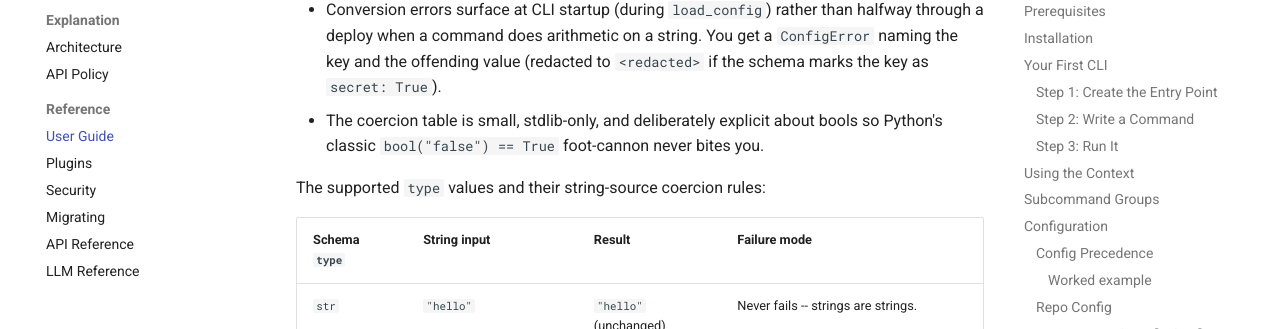
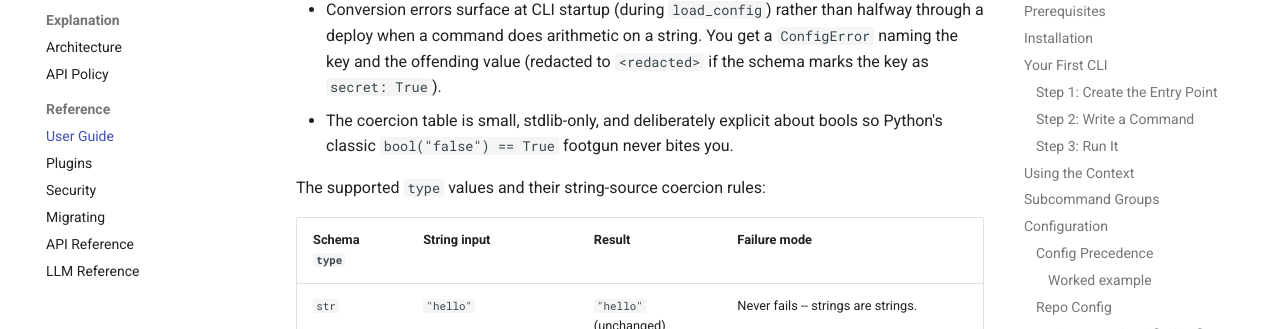
Before and after one commit to qubitrenegade/clickwork, an MkDocs documentation site: the page built from docs/reference/guide.md, in a window 1280 px wide and 900 px high, scrolled down 9633 px. Shown: the part 124-453 px from the top of the window. Built offline with MkDocs 1.6.1 and Material for MkDocs 9.7.7, drawn with Linux system fonts in a browser that asks for light colours; comment, search, counter and statistics services are not loaded.

Commit message:
docs: normalize foot-cannon → footgun (Copilot round-1 on #99)
Three occurrences of 'foot-cannon' in content that just moved into
the Diátaxis subdirs. The repo's canonical term is 'footgun' (14+
occurrences across security.md, migrating.md, plugins.md, guide.md,
and LLM_REFERENCE.md's `## Common Footguns` section heading).

Copilot flagged the inconsistency; normalising to match the
established canonical term.

Defer: the separate secret-in-argv \$TOKEN example at guide.md:564
is technically incorrect (argv isn't shell-expanded). Filed as #100
for a dedicated content-quality pass since the fix needs verifying
ctx.run's signature and the repo's secret-passing pattern.

Refs #94, #99.

```diff
--- a/docs/reference/guide.md
+++ b/docs/reference/guide.md
@@ -368,7 +368,7 @@ declared type automatically. See
 [Environment Variable Types](#environment-variable-types) below for
 the coercion rules -- bool parsing in particular has a fixed
 allowlist that avoids the classic `bool("false") == True`
-foot-cannon.
+footgun.
 
 ### Config Schema
 
@@ -452,7 +452,7 @@ env-var reader) means:
   marks the key as `secret: True`).
 - The coercion table is small, stdlib-only, and deliberately
   explicit about bools so Python's classic `bool("false") == True`
-  foot-cannon never bites you.
+  footgun never bites you.
 
 The supported `type` values and their string-source coercion rules:
 
```
Also changed, not shown: docs/reference/migrating.md (+1 -1 lines).
